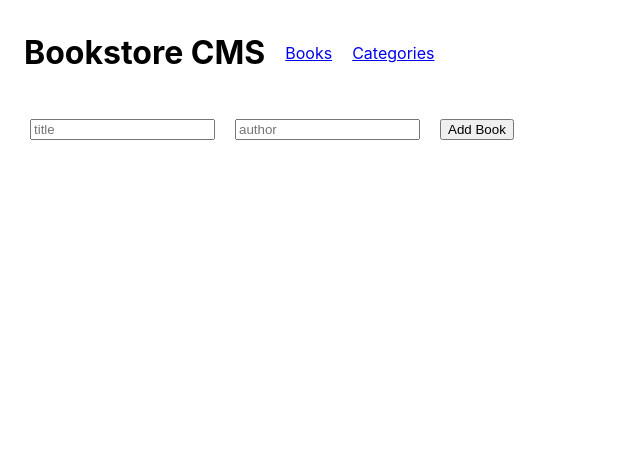
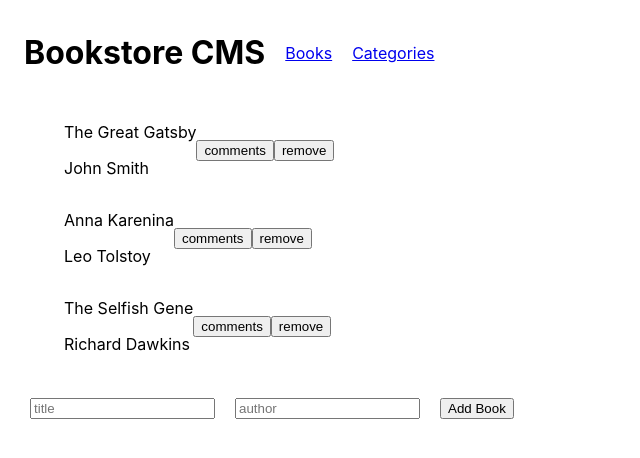
Before and after one commit to BANCUNGUYE66/book-store, a React (Create React App) app: page / in a window 1280 px wide. Shown: the top 458 px of the page, without its empty margins (0-640 px from the left). Built offline with nearby package versions, Linux system fonts and the light colour scheme.

Commit message:
add redux in react components

```diff
--- a/src/App.js
+++ b/src/App.js
@@ -1,15 +1,14 @@
 import './App.css';
 import { Routes, Route } from 'react-router-dom';
 import Header from './components/header';
-import Addbook from './components/Addbook';
 import Categories from './components/Categories';
+import Booklist from './components/Booklist';
 
 const App = () => (
-  <div className="App">
-
+  <div>
     <Header />
     <Routes>
-      <Route path="/" element={<Addbook />} />
+      <Route path="/" element={<Booklist />} />
       <Route path="/categories" element={<Categories />} />
     </Routes>
   </div>
--- a/src/components/Addbook.css
+++ b/src/components/Addbook.css
@@ -1,9 +1,16 @@
 .new_book {
   display: flex;
-  padding: 13px 30px;
+  padding: 12px 30px;
 }
 
 .new_book form {
   display: flex;
   gap: 20px;
 }
+
+.books_wrapper {
+  width: 100%;
+  display: flex;
+  align-items: center;
+  margin-left: 4rem;
+}
--- a/src/components/Addbook.js
+++ b/src/components/Addbook.js
@@ -1,14 +1,43 @@
-import React from 'react';
+import React, { useState } from 'react';
+import { useDispatch } from 'react-redux';
+import { addBook } from '../redux/books/bookSlice';
 import './Addbook.css';
+import Books from './Books';
 
-const Addbook = () => (
-  <div className="new_book">
-    <form>
-      <input type="text" placeholder="title" />
-      <input type="text" placeholder="author" />
-      <button type="submit">Add Book</button>
-    </form>
-  </div>
-);
+const Addbook = () => {
+  const dispatch = useDispatch();
+  const [title, setTitle] = useState('');
+  const [author, setAuthor] = useState('');
+
+  const handleSubmit = (e) => {
+    e.preventDefault();
+    dispatch(addBook({ title, author }));
+    setTitle('');
+    setAuthor('');
+  };
+
+  return (
+    <>
+      <Books />
+      <div className="new_book">
+        <form onSubmit={handleSubmit}>
+          <input
+            type="text"
+            placeholder="title"
+            value={title}
+            onChange={(e) => setTitle(e.target.value)}
+          />
+          <input
+            type="text"
+            placeholder="author"
+            value={author}
+            onChange={(e) => setAuthor(e.target.value)}
+          />
+          <button type="submit">Add Book</button>
+        </form>
+      </div>
+    </>
+  );
+};
 
 export default Addbook;
--- a/src/components/Booklist.js
+++ b/src/components/Booklist.js
@@ -1,25 +1,19 @@
 import React from 'react';
+import { useSelector } from 'react-redux';
 import Addbook from './Addbook';
-import Books from './Books';
+import CreateBook from './Books';
 
 const Booklist = () => {
-  const books = [
-    {
-      id: 1,
-      title: 'First Book',
-      author: 'Taflon',
-    },
-    {
-      id: 2,
-      title: 'Second Book',
-      author: 'Taflon 2.0',
-    },
-  ];
-
+  const { books } = useSelector((state) => state.books);
   return (
     <div>
       {books.map((book) => (
-        <Books key={book.id} title={book.title} author={book.author} />
+        <CreateBook
+          key={book.item_id}
+          title={book.title}
+          author={book.author}
+          id={book.item_id}
+        />
       ))}
       <Addbook />
     </div>
--- a/src/components/Books.js
+++ b/src/components/Books.js
@@ -1,22 +1,30 @@
-import React from 'react';
-import PropTypes from 'prop-types';
+/* eslint-disable react/prop-types */
+import { useDispatch } from 'react-redux';
+import { removeBook } from '../redux/books/bookSlice';
 
-const Books = (props) => {
-  const { title, author } = props;
+const CreateBook = ({ title, author, id }) => {
+  const dispatch = useDispatch();
+
+  const handleRemoveClick = () => {
+    dispatch(removeBook({ id }));
+  };
+
   return (
-    <div>
-      <ul>
-        <li>{title}</li>
-        <li>{author}</li>
-      </ul>
-      <button type="button">Remove</button>
+    <div className="books_wrapper">
+      <div className="books">
+        <p>{title}</p>
+        <p>{author}</p>
+      </div>
+      {title && (
+      <div className="buttons">
+        <button type="button">comments</button>
+        <button type="button" onClick={handleRemoveClick}>
+          remove
+        </button>
+      </div>
+      )}
     </div>
   );
 };
 
-Books.propTypes = {
-  title: PropTypes.string.isRequired,
-  author: PropTypes.string.isRequired,
-};
-
-export default Books;
+export default CreateBook;
--- a/src/redux/books/bookSlice.js
+++ b/src/redux/books/bookSlice.js
@@ -1,7 +1,26 @@
 import { createSlice } from '@reduxjs/toolkit';
 
 const initialState = {
-  books: [],
+  books: [
+    {
+      item_id: 'item1',
+      title: 'The Great Gatsby',
+      author: 'John Smith',
+      category: 'Fiction',
+    },
+    {
+      item_id: 'item2',
+      title: 'Anna Karenina',
+      author: 'Leo Tolstoy',
+      category: 'Fiction',
+    },
+    {
+      item_id: 'item3',
+      title: 'The Selfish Gene',
+      author: 'Richard Dawkins',
+      category: 'Nonfiction',
+    },
+  ],
 };
 
 const booksSlice = createSlice({
@@ -14,8 +33,9 @@ const booksSlice = createSlice({
     }),
     removeBook: (state, action) => ({
       ...state,
-      books: state.books.filter((book) => book.id !== action.payload),
+      books: state.books.filter((book) => book.item_id !== action.payload.id),
     }),
+
   },
 });
 
--- a/src/redux/store.js
+++ b/src/redux/store.js
@@ -1,10 +1,10 @@
 import { configureStore } from '@reduxjs/toolkit';
-import bookReducer from './books/bookSlice';
+import booksReducer from './books/bookSlice';
 import categoryReducer from './categories/categoriesSlice';
 
 export default configureStore({
   reducer: {
-    books: bookReducer,
+    books: booksReducer,
     categories: categoryReducer,
   },
 });
```
